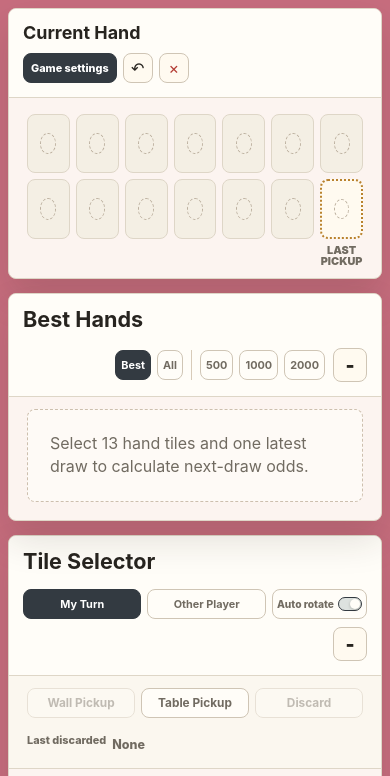
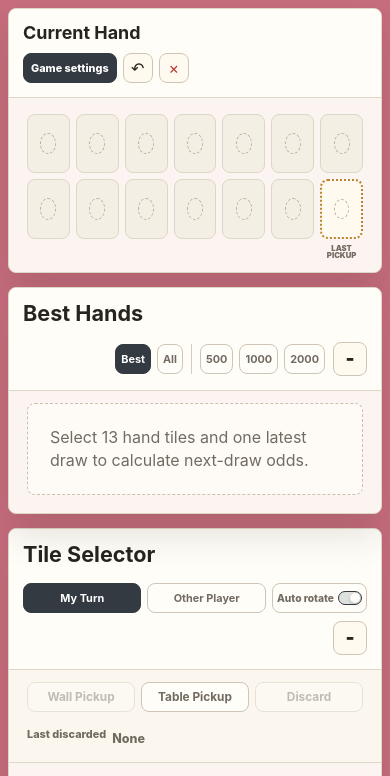
Before and after one commit to jrjclark/windychow, a website: page index.html in a window 390 px wide. Both pictures are taken after a click on the button "Start". Shown: the top 776 px of the page. Drawn offline with Linux system fonts and the light colour scheme.

Commit message:
Update mahjong helper app

```diff
--- a/index.html
+++ b/index.html
@@ -4,7 +4,7 @@
     <meta charset="utf-8" />
     <meta name="viewport" content="width=device-width, initial-scale=1" />
     <title>Mahjong Odds Helper</title>
-    <link rel="stylesheet" href="./styles.css?v=20260612-04" />
+    <link rel="stylesheet" href="./styles.css?v=20260612-06" />
   </head>
   <body>
     <section id="setup-screen" class="setup-screen" aria-labelledby="setup-title">
--- a/styles.css
+++ b/styles.css
@@ -397,14 +397,19 @@ h2 {
   display: grid;
   gap: 6px;
   min-width: 0;
+  width: 100%;
 }
 
 .last-pickup-label {
   color: var(--muted);
-  font-size: 0.68rem;
+  display: block;
+  font-size: clamp(0.48rem, 1.65vw, 0.68rem);
   font-weight: 900;
   letter-spacing: 0;
   line-height: 1;
+  max-width: 100%;
+  min-width: 0;
+  overflow-wrap: anywhere;
   text-align: center;
   text-transform: uppercase;
 }
```
